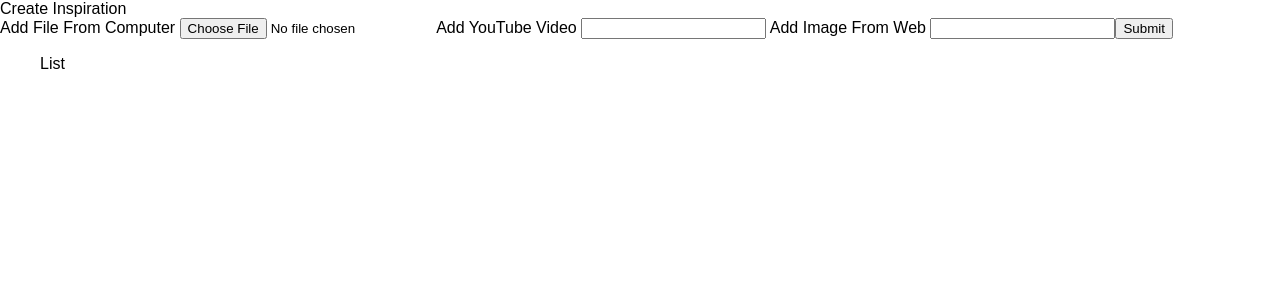
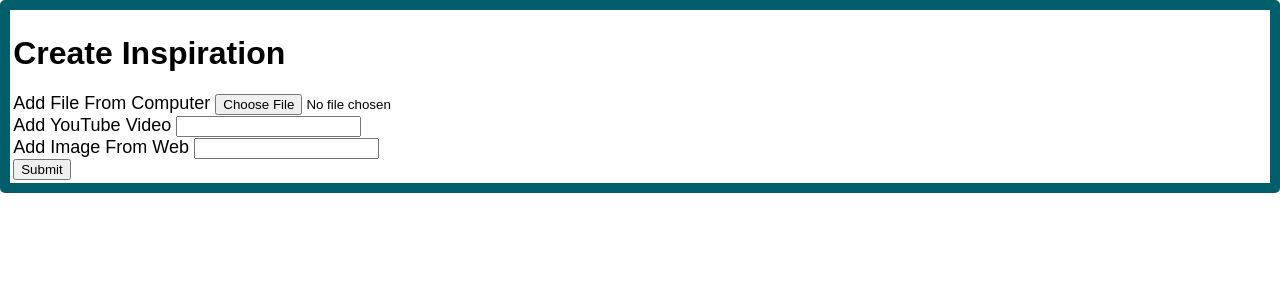
Before and after one commit to iamm28/inspire, a React (Create React App) app: page / in a window 1280 px wide. Shown: the top 300 px of the page. Built offline with nearby package versions, Linux system fonts and the light colour scheme.

Commit message:
started to layout style and format

```diff
--- a/src/App.css
+++ b/src/App.css
@@ -1,13 +1,30 @@
-.App {
-  text-align: center;
+label {
+  font-size: large;
 }
 
-.App-logo {
-  animation: App-logo-spin infinite 20s linear;
-  height: 80px;
+.grid {
+  display: grid;
+  grid-template-columns: 1fr 1fr;
+  grid-gap: 10px;
 }
 
-.App-header {
+.grid div {
+  border: 10px solid rgb(0,95,107);
+  border-radius: 5px;
+  padding: 0.2em;
+}
+
+.form {
+  border: 10px solid rgb(0,95,107);
+  border-radius: 5px;
+  padding: 0.2em;
+  /* background-color: rgb(0,95,107); */
+}
+/* .App {
+  text-align: center;
+} */
+
+/* .App-header {
   background-color: #222;
   height: 150px;
   padding: 20px;
@@ -20,9 +37,4 @@
 
 .App-intro {
   font-size: large;
-}
-
-@keyframes App-logo-spin {
-  from { transform: rotate(0deg); }
-  to { transform: rotate(360deg); }
-}
+} */
--- a/src/App.js
+++ b/src/App.js
@@ -1,7 +1,7 @@
 import React, { Component } from 'react';
 import CreateInspiration from './components/CreateInspiration'
 import InspirationList from './components/InspirationList'
-// import './App.css';
+import './App.css';
 
 class App extends Component {
   render() {
--- a/src/components/CreateInspiration.js
+++ b/src/components/CreateInspiration.js
@@ -42,19 +42,19 @@ class CreateInspiration extends Component {
     this.fileUpload(this.state.file).then((response)=>{
       console.log(response.data);
     })
-    if (this.state.file != undefined) {
+    if (this.state.file !== undefined) {
       this.props.store.dispatch({
         type: 'ADD_FILE',
         file: this.state.file,
       })
     }
-    if (this.state.video != undefined) {
+    if (this.state.video !== undefined) {
       this.props.store.dispatch({
         type: 'ADD_VIDEO',
         video: this.state.video,
       })
     }
-    if (this.state.webImage != undefined) {
+    if (this.state.webImage !== undefined) {
       this.props.store.dispatch({
         type: 'ADD_WEB_IMAGE',
         webImage: this.state.webImage,
@@ -69,15 +69,15 @@ class CreateInspiration extends Component {
 
   render() {
     return(
-      <div>
-        Create Inspiration
+      <div className="form">
+        <h1>Create Inspiration</h1>
         <form onSubmit={(event) => this.handleSubmit(event)}>
           <label> Add File From Computer </label>
-          <input name='file' type='file' value={this.state.file} onChange={(event) => this.handleChangeFile(event)}/>
+          <input name='file' type='file' value={this.state.file} onChange={(event) => this.handleChangeFile(event)}/><br/>
           <label> Add YouTube Video </label>
-          <input name='video' type='url' value={this.state.video} onChange={(event) => this.handleChange(event)}/>
+          <input name='video' type='url' value={this.state.video} onChange={(event) => this.handleChange(event)}/><br/>
           <label> Add Image From Web </label>
-          <input name='webImage' type='url' value={this.state.webImage} onChange={(event) => this.handleChange(event)}/>
+          <input name='webImage' type='url' value={this.state.webImage} onChange={(event) => this.handleChange(event)}/><br/>
           <input type="submit" />
         </form>
       </div>
--- a/src/components/InspirationList.js
+++ b/src/components/InspirationList.js
@@ -15,12 +15,11 @@ class InspirationList extends Component {
       return <FileInspiration key={index} file={f}/>
     })
     return(
-      <ul>
-        <p> List </p>
+      <div className="grid">
         {videoList}
         {webImageList}
         {fileList}
-      </ul>
+      </div>
     )
   }
 }
--- a/src/components/WebImage.js
+++ b/src/components/WebImage.js
@@ -12,3 +12,5 @@ class WebImage extends Component {
 
 }
 export default WebImage;
+
+//height='390' width='640'
--- a/src/components/YouTubeVideo.js
+++ b/src/components/YouTubeVideo.js
@@ -27,3 +27,4 @@ class YouTubeVideo extends Component {
 }
 
 export default YouTubeVideo;
+// opts={opts}
```
